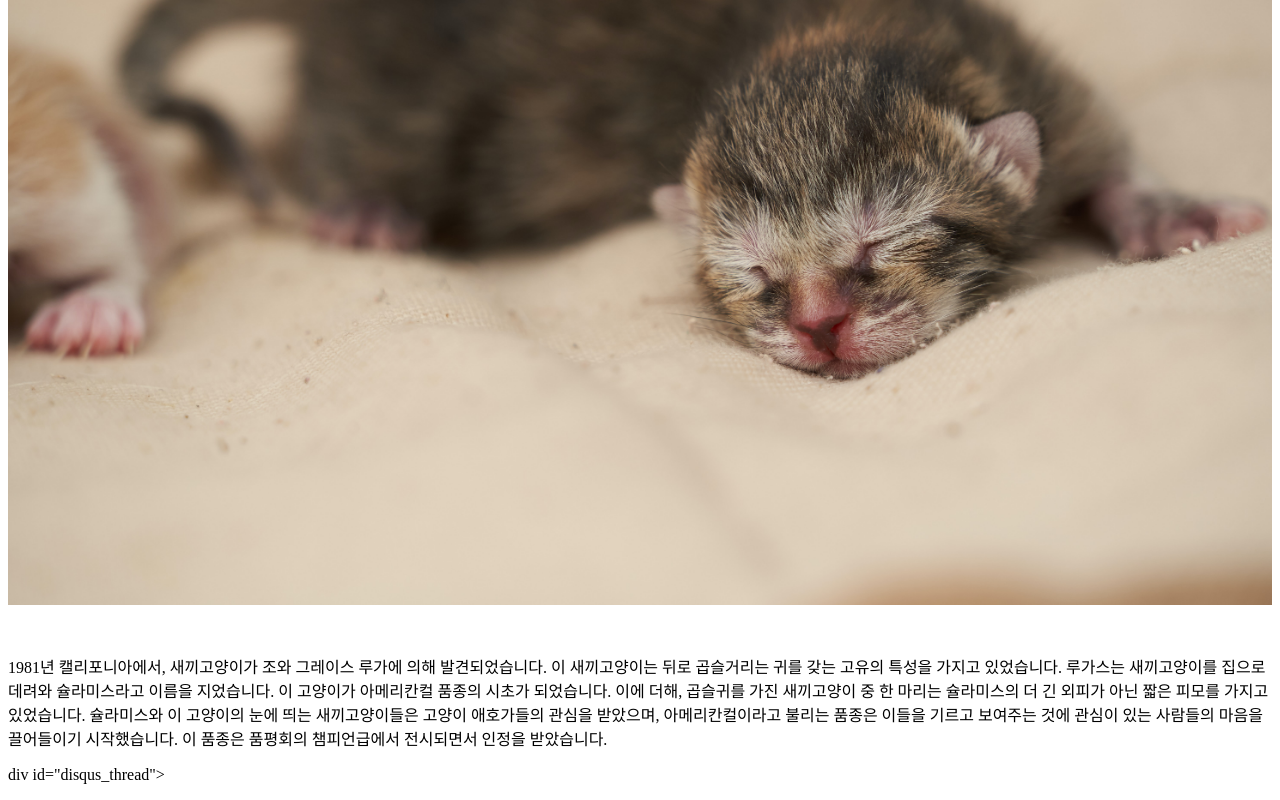
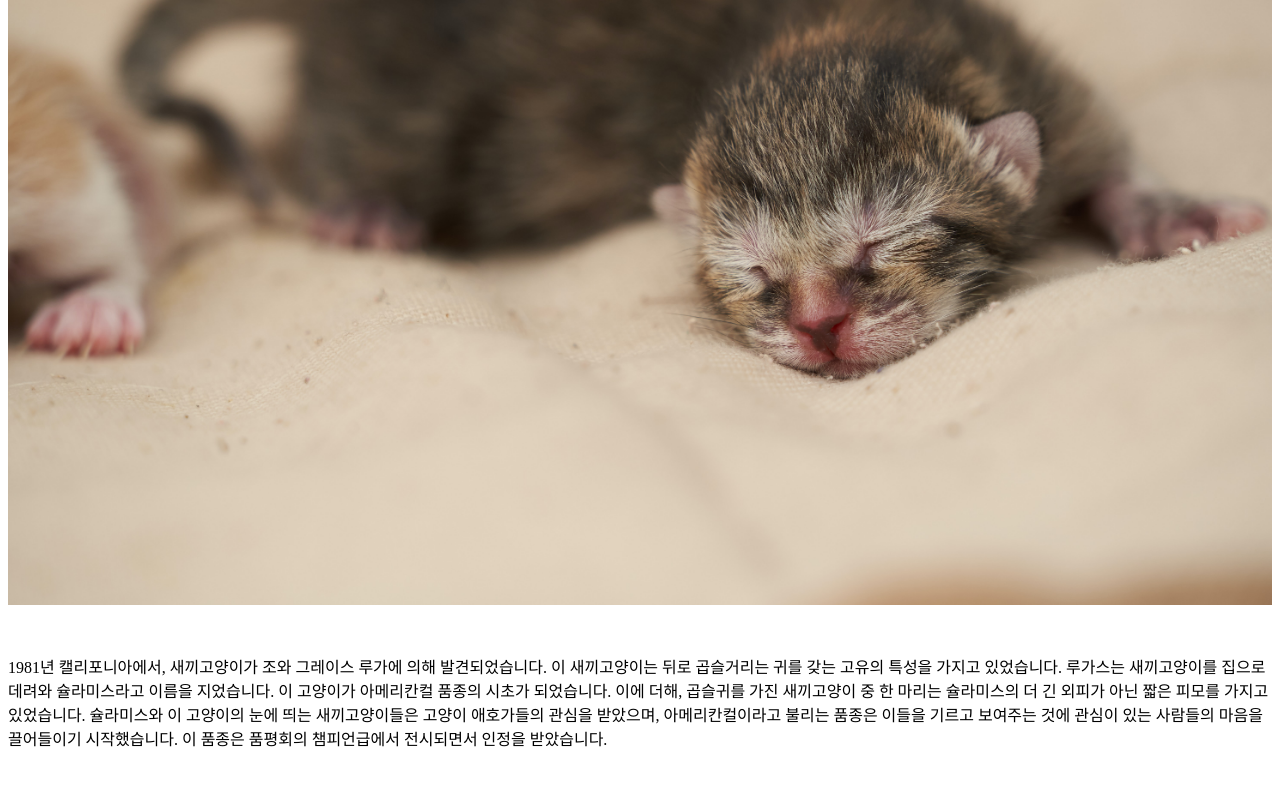
Before and after one commit to newlouisbe/-, a plain HTML site: page 1.html in a window 1280 px wide. Shown: the part 579-1379 px from the top of the page. After the commit the page ends 1345 px from the top, so only its background shows below. Drawn offline with Linux system fonts and the light colour scheme; a script that the page names is missing.

Commit message:
3rd version

```diff
--- a/1.html
+++ b/1.html
@@ -16,7 +16,7 @@
   <img src="kitten.jpg" width="100%">
   <p style="margin-top:45px;">1981년 캘리포니아에서, 새끼고양이가 조와 그레이스 루가에 의해 발견되었습니다. 이 새끼고양이는 뒤로 곱슬거리는 귀를 갖는 고유의 특성을 가지고 있었습니다. 루가스는 새끼고양이를 집으로 데려와 슐라미스라고 이름을 지었습니다. 이 고양이가 아메리칸컬 품종의 시초가 되었습니다. 이에 더해, 곱슬귀를 가진 새끼고양이 중 한 마리는 슐라미스의 더 긴 외피가 아닌 짧은 피모를 가지고 있었습니다. 슐라미스와 이 고양이의 눈에 띄는 새끼고양이들은 고양이 애호가들의 관심을 받았으며, 아메리칸컬이라고 불리는 품종은 이들을 기르고 보여주는 것에 관심이 있는 사람들의 마음을 끌어들이기 시작했습니다. 이 품종은 품평회의 챔피언급에서 전시되면서 인정을 받았습니다.</p>
   <p>
-    div id="disqus_thread"></div>
+    <div id="disqus_thread"></div>
   <script>
       /**
       *  RECOMMENDED CONFIGURATION VARIABLES: EDIT AND UNCOMMENT THE SECTION BELOW TO INSERT DYNAMIC VALUES FROM YOUR PLATFORM OR CMS.
```
